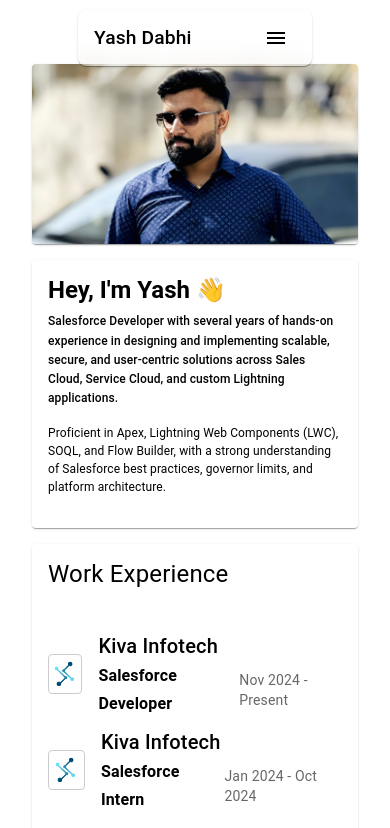
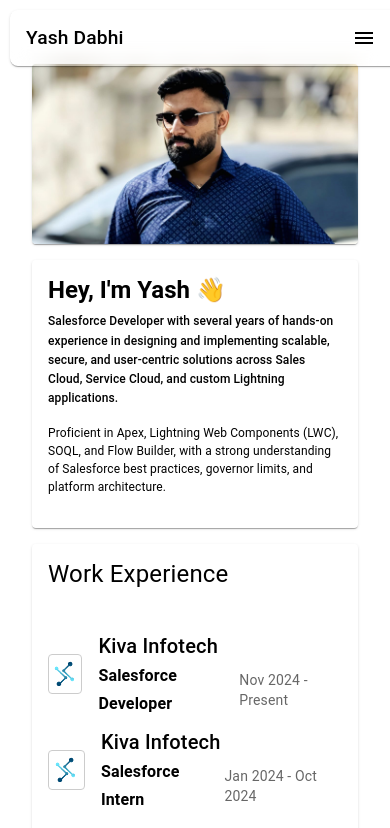
Before and after one commit to yashdabhi1/yashdabhi.in, a React (Create React App) app: page / in a window 390 px wide. Shown: the top 828 px of the page. Built offline with nearby package versions, Linux system fonts and the light colour scheme.

Commit message:
update navbar for small device

```diff
--- a/public/index.html
+++ b/public/index.html
@@ -2,7 +2,7 @@
 <html lang="en">
   <head>
     <meta charset="utf-8" />
-    <link rel="icon" href="%PUBLIC_URL%/favicon.ico" />
+    <link rel="icon" href="%PUBLIC_URL%/Y1.png" />
     <meta name="viewport" content="width=device-width, initial-scale=1" />
     <meta name="theme-color" content="#000000" />
     <meta
@@ -24,7 +24,7 @@
       work correctly both with client-side routing and a non-root public URL.
       Learn how to configure a non-root public URL by running `npm run build`.
     -->
-    <title>React App</title>
+    <title>Yash Dabhi | Salesforce Developer</title>
   </head>
   <body>
     <noscript>You need to enable JavaScript to run this app.</noscript>
--- a/src/components/Navbar.jsx
+++ b/src/components/Navbar.jsx
@@ -22,13 +22,15 @@ const Navbar = () => {
       elevation={1}
       sx={{
         backdropFilter: 'blur(10px)',
-        backgroundColor: 'Transparent',
-        width: '60%',
-        margin: '0 auto',
-        mt: '10px',
-        borderRadius: '8px',
+        backgroundColor: 'transparent',
+        width: isMobile ? '100%' : '60%',
+        margin: isMobile ? 0 : '0 auto',
+        mt: isMobile ? '10px' : '10px',
+        borderRadius: isMobile ? '8px' : '8px',
         left: 0,
-        right: 0
+        right: 0,
+        marginLeft: isMobile ? '10px' : 'auto',
+        marginRight: isMobile ? '10px' : 'auto',
       }}
     >
       <Toolbar>
@@ -59,7 +61,7 @@ const Navbar = () => {
                 '& .MuiDrawer-paper': {
                   backgroundColor: 'transparent',
                   backdropFilter: 'blur(10px)',
-                  width: '100%',
+                  width: '100%', // Full width for the drawer
                   top: '64px',
                 }
               }}
```
Also changed, not shown: public/Y1.png (added), 1 other file (tests, documents, lock files or other folders).
